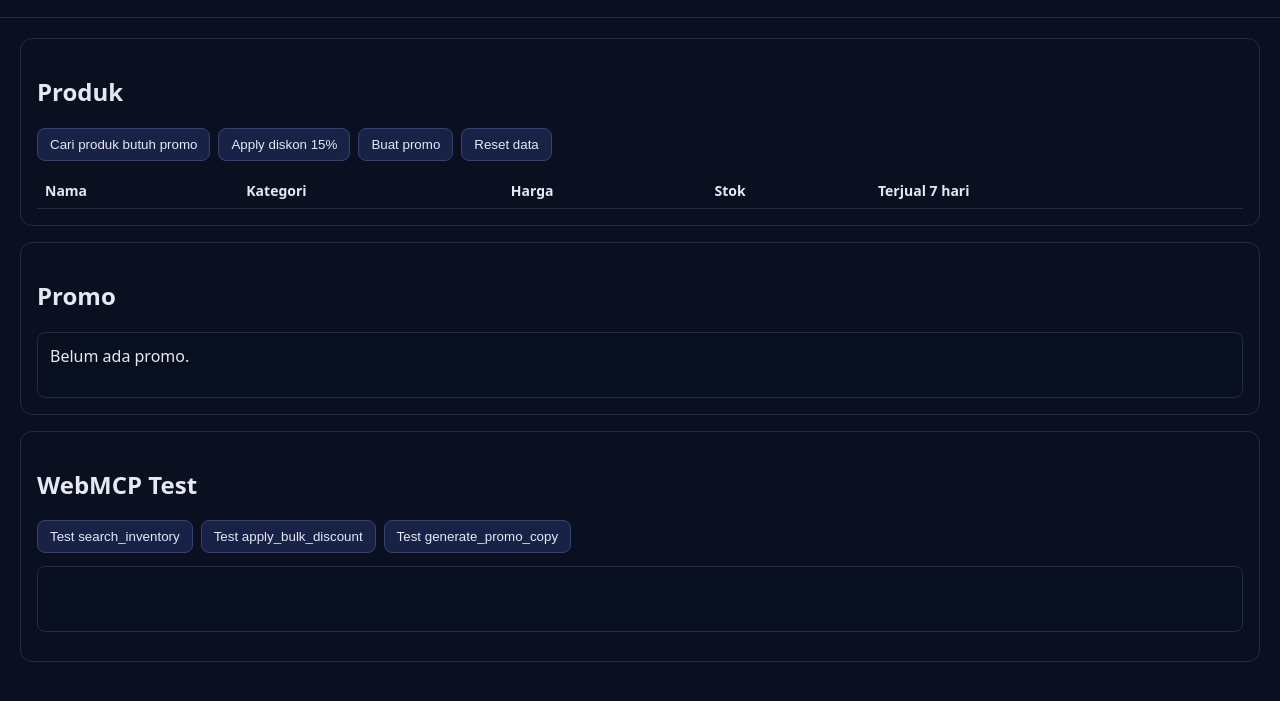
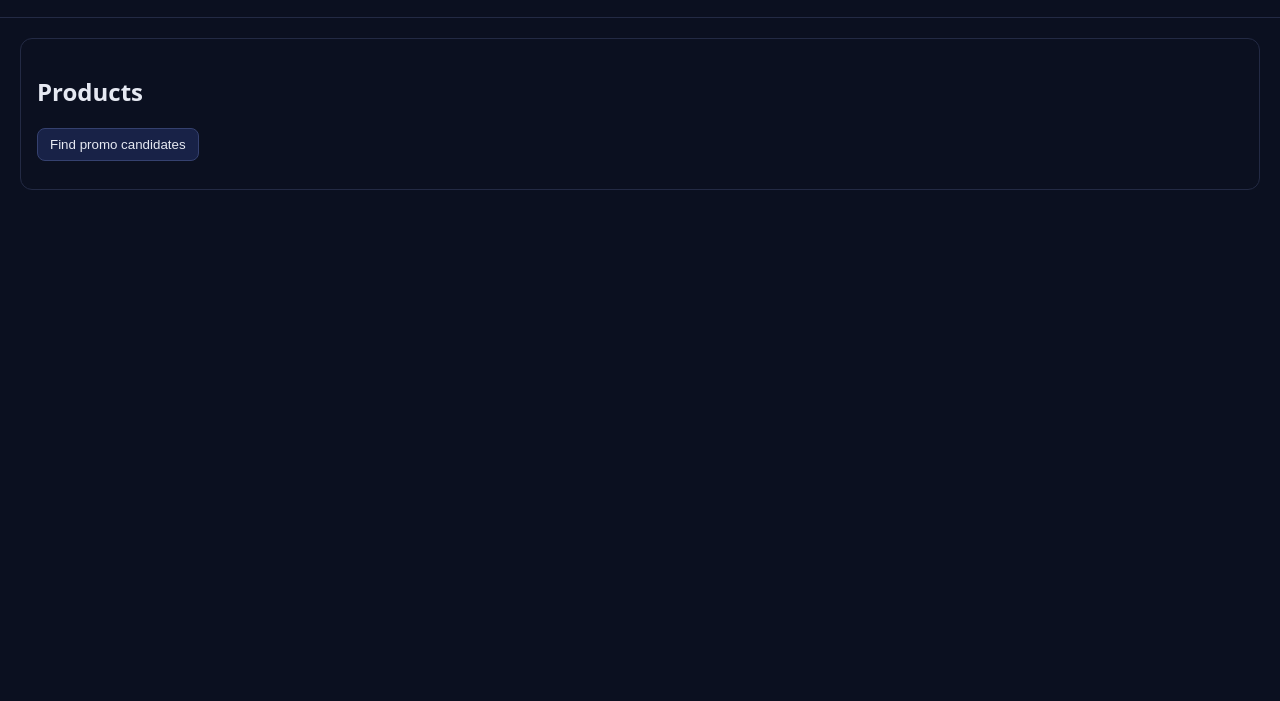
Before and after one commit to chelseaeleonora/merchant-os, a plain HTML site: page public/index.html in a window 1280 px wide. Shown: the part 55-756 px from the top of the page. Drawn offline with Linux system fonts and the light colour scheme.

Commit message:
Update index.html

```diff
--- a/public/index.html
+++ b/public/index.html
@@ -1,5 +1,5 @@
 <!doctype html>
-<html lang="id">
+<html lang="en">
 <head>
 <meta charset="utf-8">
 <meta name="viewport" content="width=device-width, initial-scale=1">
@@ -26,32 +26,7 @@ th,td{padding:8px;border-bottom:1px solid #232a44;text-align:left;font-size:14px
 </header>
 <main>
 <section>
-<h2>Produk</h2>
+<h2>Products</h2>
 <div class="controls">
-<button id="btn-low-stock">Cari produk butuh promo</button>
-<button id="btn-discount">Apply diskon 15%</button>
-<button id="btn-promo">Buat promo</button>
-<button id="btn-reset">Reset data</button>
-</div>
-<table>
-<thead><tr><th>Nama</th><th>Kategori</th><th>Harga</th><th>Stok</th><th>Terjual 7 hari</th></tr></thead>
-<tbody id="product-body"></tbody>
-</table>
-</section>
-<section>
-<h2>Promo</h2>
-<div id="promo-output">Belum ada promo.</div>
-</section>
-<section>
-<h2>WebMCP Test</h2>
-<div class="controls">
-<button id="btn-test-search">Test search_inventory</button>
-<button id="btn-test-discount">Test apply_bulk_discount</button>
-<button id="btn-test-promo">Test generate_promo_copy</button>
-</div>
-<pre id="test-result"></pre>
-</section>
-</main>
-<script type="module" src="./assets/app.js"></script>
-</body>
-</html>
+<button id="btn-low-stock">Find promo candidates</button>
+<button id="btn-dis
```
